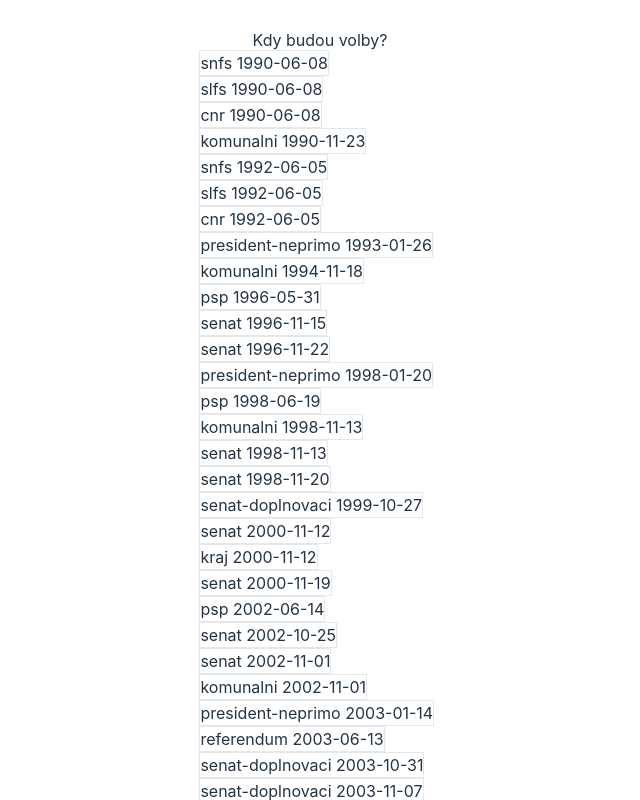
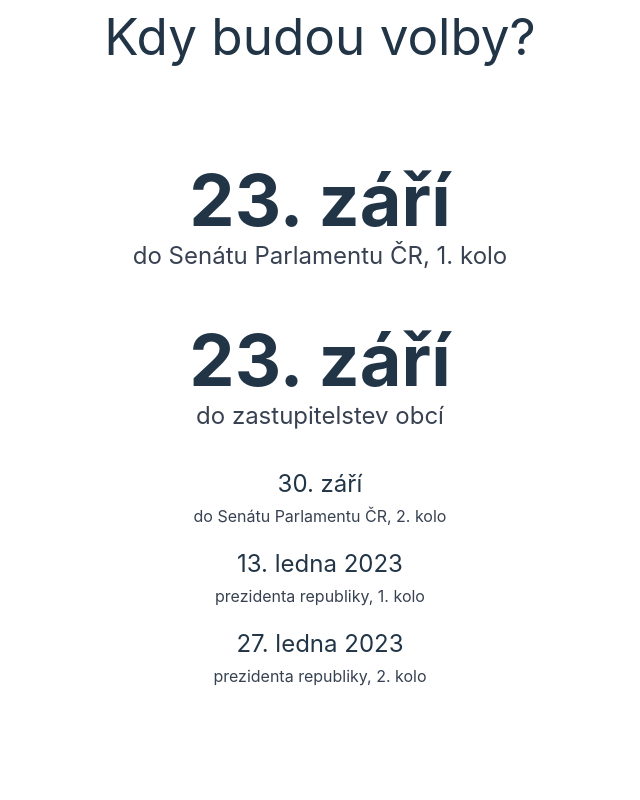
Before and after one commit to jmacura/kdybudouvolby, a Svelte app: page / in a window 1280 px wide. Shown: the top 800 px of the page, without its empty margins (320-960 px from the left). Built offline with nearby package versions, Linux system fonts and the light colour scheme.

Commit message:
💄 make output friendly

```diff
--- a/index.html
+++ b/index.html
@@ -4,7 +4,7 @@
     <meta charset="UTF-8" />
     <link rel="icon" type="image/svg+xml" href="/vite.svg" />
     <meta name="viewport" content="width=device-width, initial-scale=1.0" />
-    <title>Vite + Svelte + TS</title>
+    <title>Kdy budou volby?</title>
   </head>
   <body>
     <div id="app"></div>
--- a/src/App.svelte
+++ b/src/App.svelte
@@ -1,7 +1,7 @@
 <script lang="ts">
   import data from './assets/elections.json'
   import type {Election, Referendum} from './lib/elections.type'
-  import Block from './lib/Block.svelte';
+  import EventBlock from './lib/EventBlock.svelte';
 
   const sortByStartDate = (a: Election | Referendum, b: Election | Referendum) => {
     // When exact startDate is not available, compare just by year
@@ -13,23 +13,31 @@
   console.log(data)
   const electionData = [...data.main, ...data.auxillary, ...data.referendums].sort(sortByStartDate)
   console.log(electionData)
+
+  //TODO: We have to work with the endDate here, NOT counting the +1 day manually
+  const now = new Date('2022-09-24').getTime()
+  const timeToNearestEvent = Math.min(...electionData.map((event) => {
+    const timeToStart = new Date(event.startDate).getTime() - now
+    return timeToStart >= -24* 60 * 60 * 1000 ? timeToStart : Infinity
+  }))
+  console.log(timeToNearestEvent)
+  // When multiple elections happen on the same date, they are all nearest
+  const nearestEvents = electionData.filter((el) => {
+    return new Date(el.startDate).getTime() - now == timeToNearestEvent
+  })
+  console.log(nearestEvents)
 </script>
 
+<div class="fixed top-0 left-0 w-screen bg-white bg-opacity-50"><h1 class="mx-auto my-2">Kdy budou volby?</h1></div>
 <main>
-  <h1>Kdy budou volby?</h1>
 
-  {#each electionData as election}
-  <div class="container flex">
-    <Block election={election} />
+  <div class="container flex flex-col mt-10">
+    {#each electionData as election}
+      <EventBlock election="{election}" firstInLine="{nearestEvents.includes(election)}" />
+    {/each}
   </div>
-  {/each}
 
 </main>
 
 <style>
-@tailwind base;
-
-@tailwind components;
-
-@tailwind utilities;
 </style>
--- /dev/null
+++ b/src/assets/fullNamesMap.json
@@ -0,0 +1,13 @@
+{
+  "cnr": "do České národní rady",
+  "ep": "do Evropského parlamentu",
+  "komunalni": "do zastupitelstev obcí",
+  "kraj": "do zastupitelstev krajů",
+  "president": "prezidenta republiky",
+  "president-neprimo": "prezidenta republiky (nepřímá)",
+  "psp": "do Poslanecké sněmovny Parlamentu ČR",
+  "senat": "do Senátu Parlamentu ČR",
+  "senat-doplnovaci": "doplňovací do Senátu Parlamentu ČR",
+  "slfs": "do Sněmovny lidu Federálního shromáždění",
+  "snfs": "do Sněmovny národů Federálního shromáždění"
+}
--- a/src/lib/Block.svelte
+++ /dev/null
@@ -1,11 +0,0 @@
-<script lang="ts">
-  import type { Election, Referendum } from "./elections.type";
-
-  export let election: Election | Referendum
-</script>
-
-<div class="border">
-{election.type} {election.startDate ?? election.year}
-</div>
-
-<style></style>
--- /dev/null
+++ b/src/lib/EventBlock.svelte
@@ -0,0 +1,46 @@
+<script lang="ts">
+  import fullNames from "../assets/fullNamesMap.json"
+  import type { Election, Referendum } from "./elections.type"
+
+  export let election: Election | Referendum
+  export let firstInLine: boolean
+
+  const currentYear = new Date().getFullYear()
+  const now = new Date().getTime()
+  /**
+   * Yes, this code is kind of reinventing the wheel, but the svelte-time lib didn't work...
+   * @param date
+   */
+  const formatDate = (date) => {
+    const monthWords = ['ledna', 'února', 'března', 'dubna', 'května', 'června', 'července', 'srpna', 'září', 'října', 'listopadu', 'prosince']
+    const eventDate = new Date(date)
+    const d = eventDate.getDate()
+    const m = monthWords[eventDate.getMonth()]
+    const y = eventDate.getFullYear()
+    const daysToEvent = (eventDate.getTime() - now) / (1000 * 60 * 60 * 24)
+    if (daysToEvent < 0) {
+      return `dnes`
+    }
+    if (daysToEvent < 1) {
+      return `zítra`
+    }
+    if (daysToEvent < 4) {
+      return `za ${Math.ceil(daysToEvent)} dny`
+    }
+    if (currentYear < y) {
+      return `${d}. ${m} ${y}`
+    }
+    return `${d}. ${m}`
+  }
+</script>
+
+<div class="m-2" class:hidden="{election.year < currentYear}" class:my-6="{firstInLine}">
+<div class="text-2xl" class:text-7xl="{firstInLine}" class:font-bold="{firstInLine}">
+  {formatDate(election.startDate ?? election.year)}
+</div>
+<div class="text-gray-700 m-1" class:text-2xl="{firstInLine}">
+  {election.type == 'referendum' ? election.name : fullNames[election.type]}{election.round ? `, ${election.round}. kolo` : ''}
+</div>
+</div>
+
+<style></style>
```
